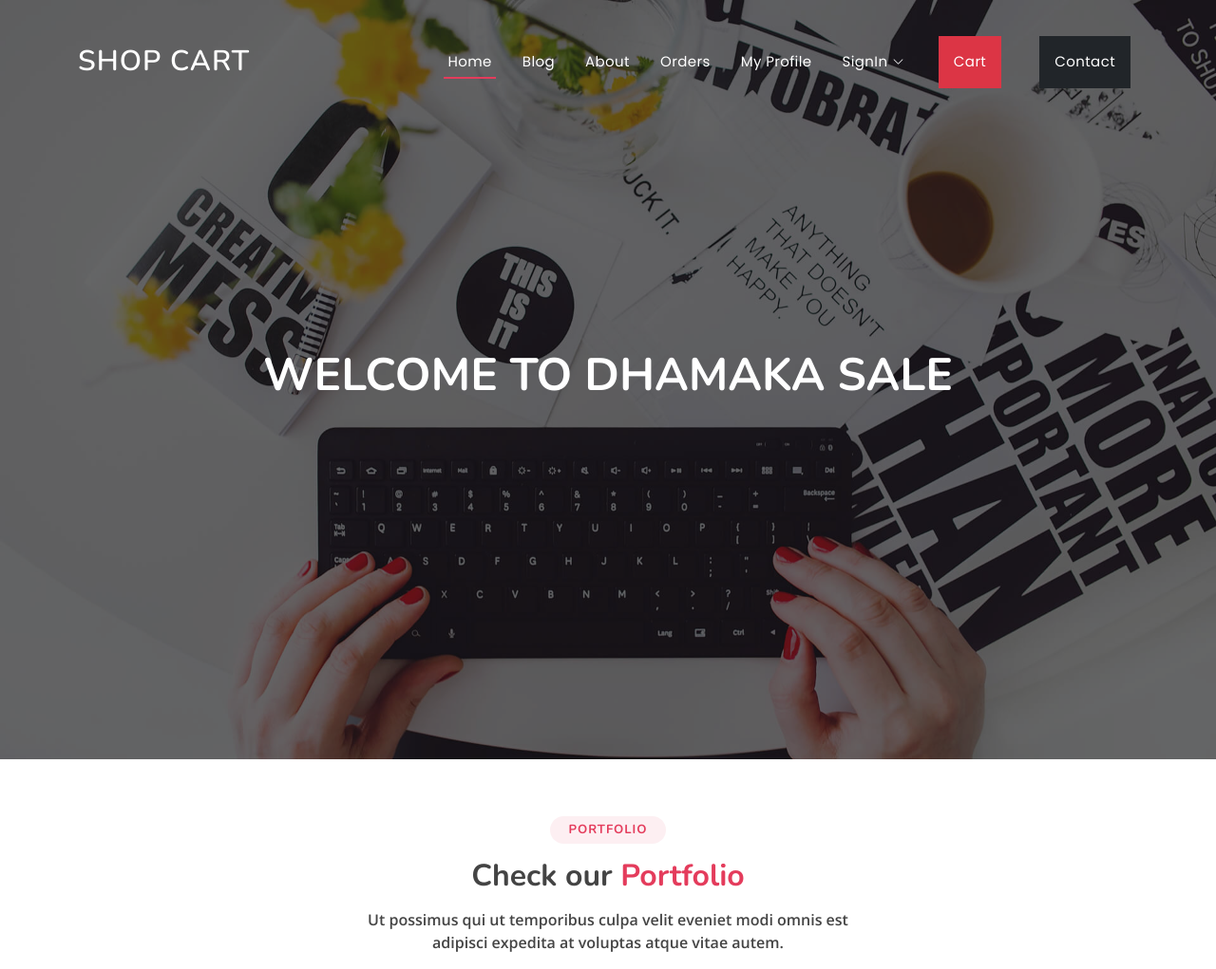
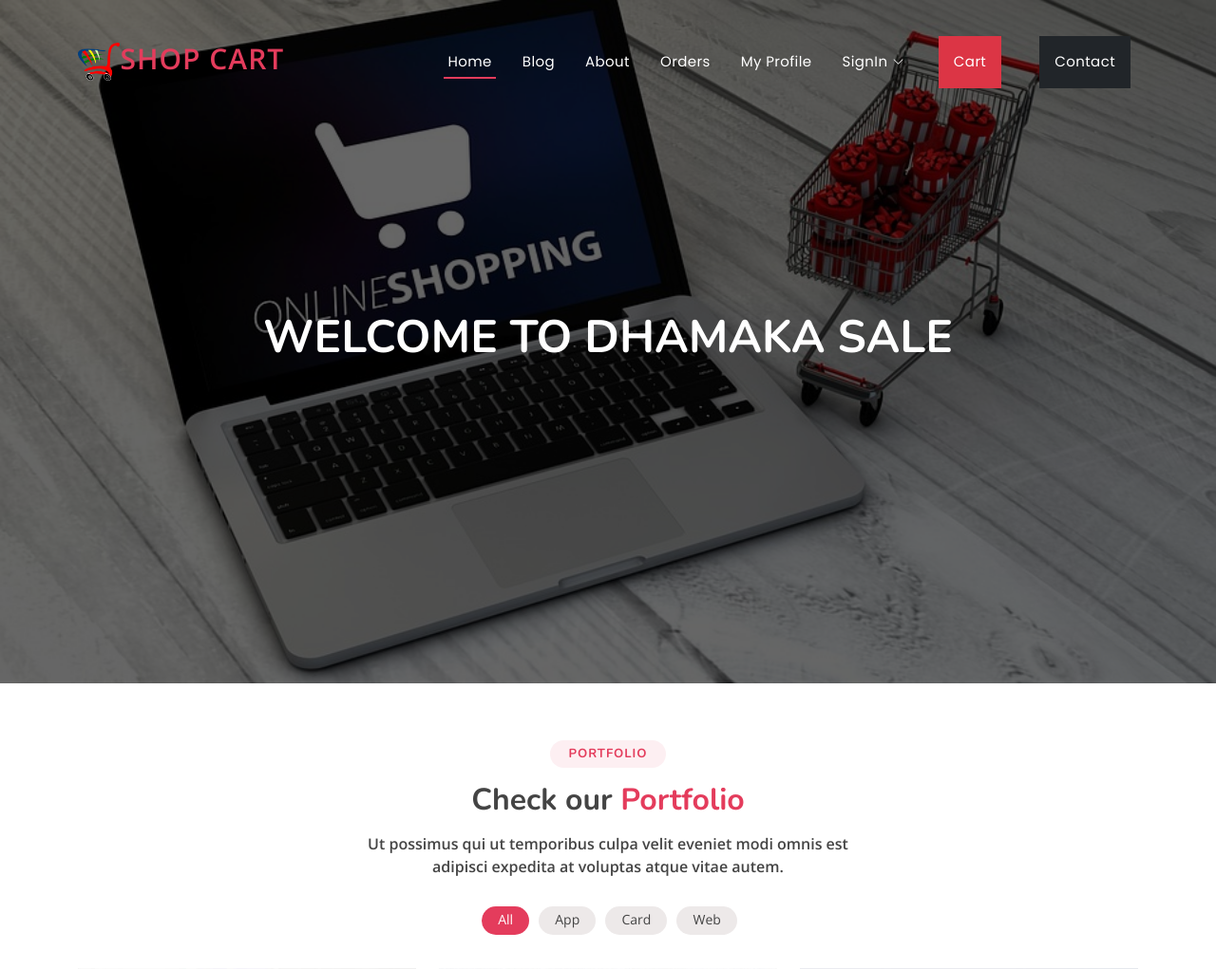
Before and after one commit to Shivamsethss82/Ecommerce-website, a Django app: page / in a window 1280 px wide. Shown: the top 1021 px of the page at 95% size. Run offline with Django 4.2, Linux system fonts and the light colour scheme; some libraries are stand-ins or nearby versions.

Commit message:
Change Background

```diff
--- a/ecommerceapp/templates/base.html
+++ b/ecommerceapp/templates/base.html
@@ -41,9 +41,7 @@
   <header id="header" class="fixed-top ">
     <div class="container d-flex align-items-center justify-content-between">
 
-      <h1 class="logo"><a href="/">SHOP CART</a></h1>
-      <!-- Uncomment below if you prefer to use an image logo -->
-      <!-- <a href="index.html" class="logo"><img src="{% static '/assets/img/logo.png" alt="" class="img-fluid"></a>-->
+      <a href="/" class="logo"><img src="{% static 'images/logo.png' %}" alt="" class="img-fluid">Shop Cart</a>
 
       <nav id="navbar" class="navbar">
         <ul>
--- a/static/assets/css/style.css
+++ b/static/assets/css/style.css
@@ -1,14 +1,4 @@
-/**
-* Template Name: Tempo
-* Updated: Aug 30 2023 with Bootstrap v5.3.1
-* Template URL: https://bootstrapmade.com/tempo-free-onepage-bootstrap-theme/
-* Author: BootstrapMade.com
-* License: https://bootstrapmade.com/license/
-*/
-
-/*--------------------------------------------------------------
-# General
---------------------------------------------------------------*/
+
 body {
   font-family: "Open Sans", sans-serif;
   color: #444444;
@@ -360,8 +350,8 @@ h6 {
 --------------------------------------------------------------*/
 #hero {
   width: 100%;
-  height: 100vh;
-  background: url("../img/hero-bg.jpg") top center;
+  height: 90vh;
+  background: url("../../images/bgg.jpg") top center;
   background-size: cover;
   position: relative;
 }
```
Also changed, not shown: static/images/bgg.jpg (added), static/images/logo.png (added).
